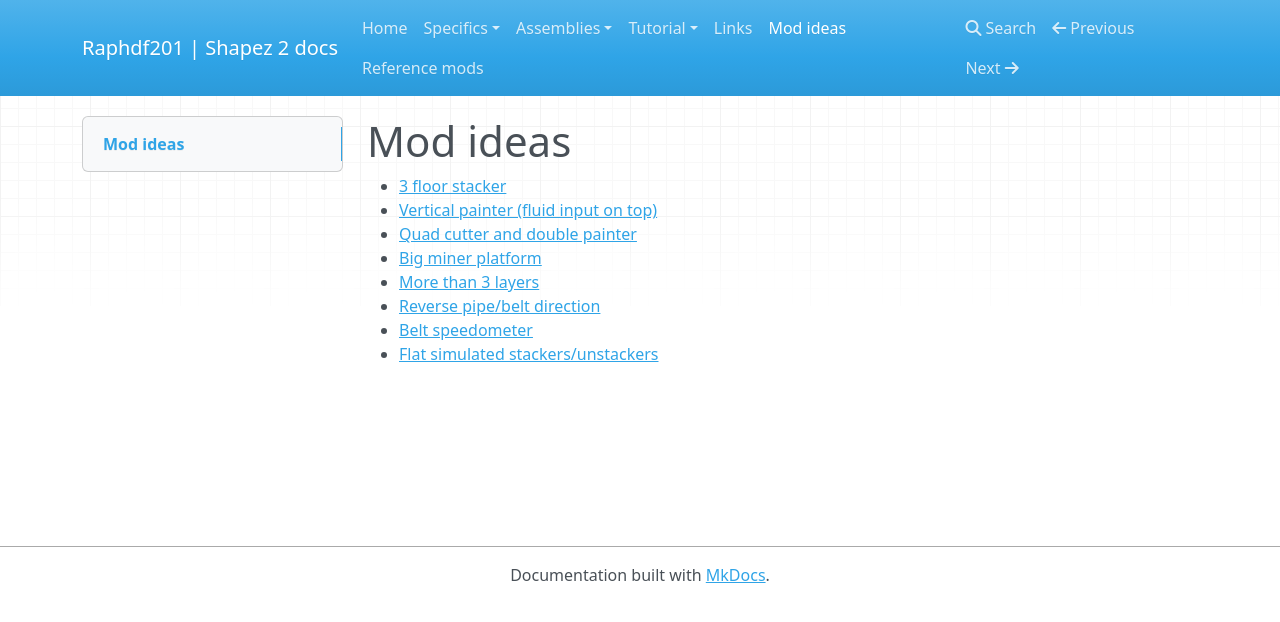
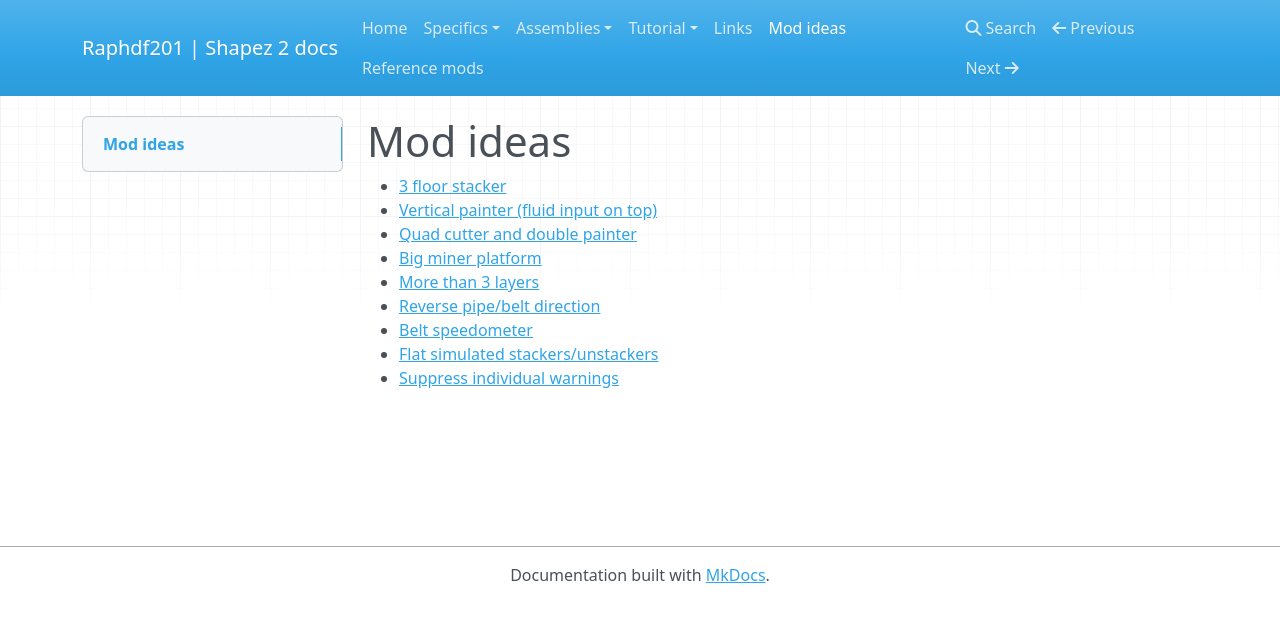
Before and after one commit to Raphdf201/shapez2-docs, an MkDocs documentation site: the page built from docs/modIdeas.md, in a window 1280 px wide. Shown: the top 622 px of the page. Built offline with MkDocs 1.6.1, drawn with Linux system fonts in a browser that asks for light colours; nearby versions of some CDN libraries.

Commit message:
add new mod idea

```diff
--- a/docs/modIdeas.md
+++ b/docs/modIdeas.md
@@ -8,3 +8,4 @@
 - [Reverse pipe/belt direction](https://shapez-2.nolt.io/1112)
 - [Belt speedometer](https://discord.com/channels/1000343719314198548/1219552445798023250/1336574793503215626)
 - [Flat simulated stackers/unstackers](https://discord.com/channels/1000343719314198548/1461400611127034114)
+- [Suppress individual warnings](https://discord.com/channels/1000343719314198548/1000343719813324842/1485322679400661198)
```
